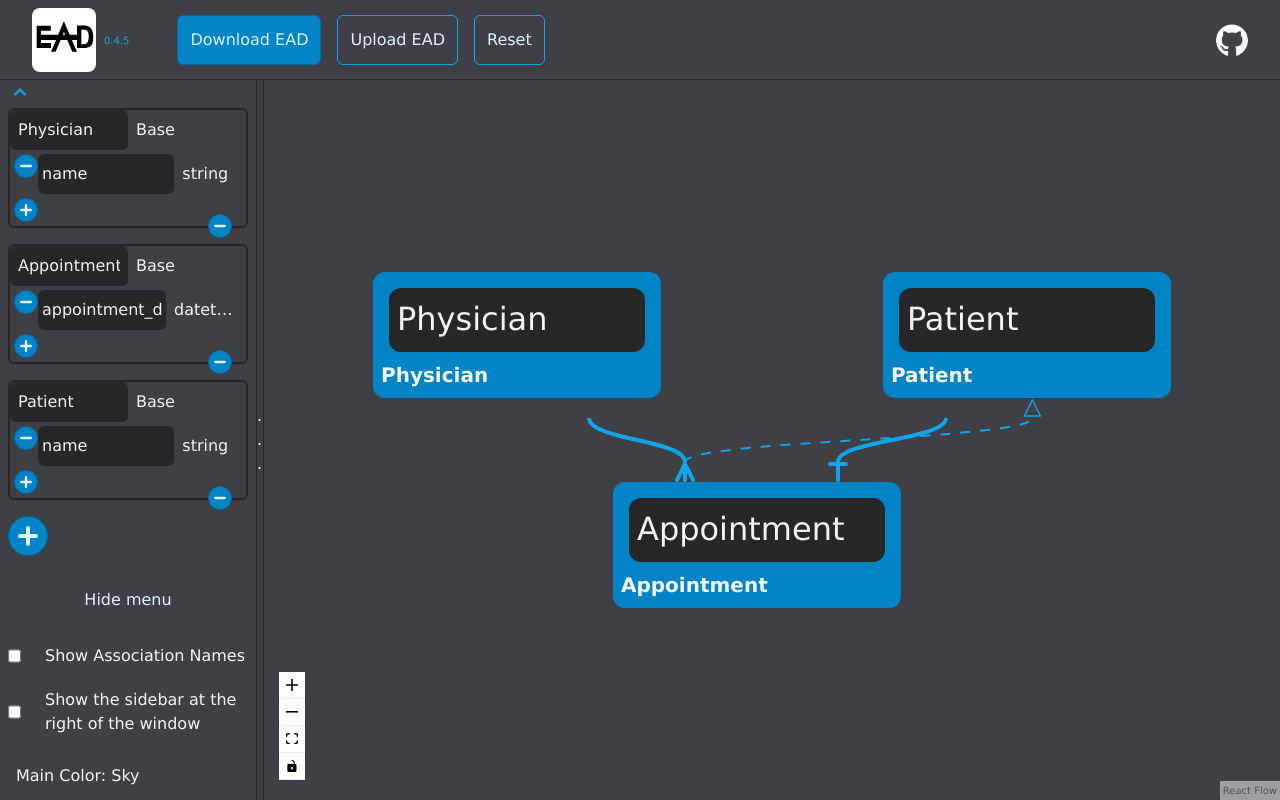
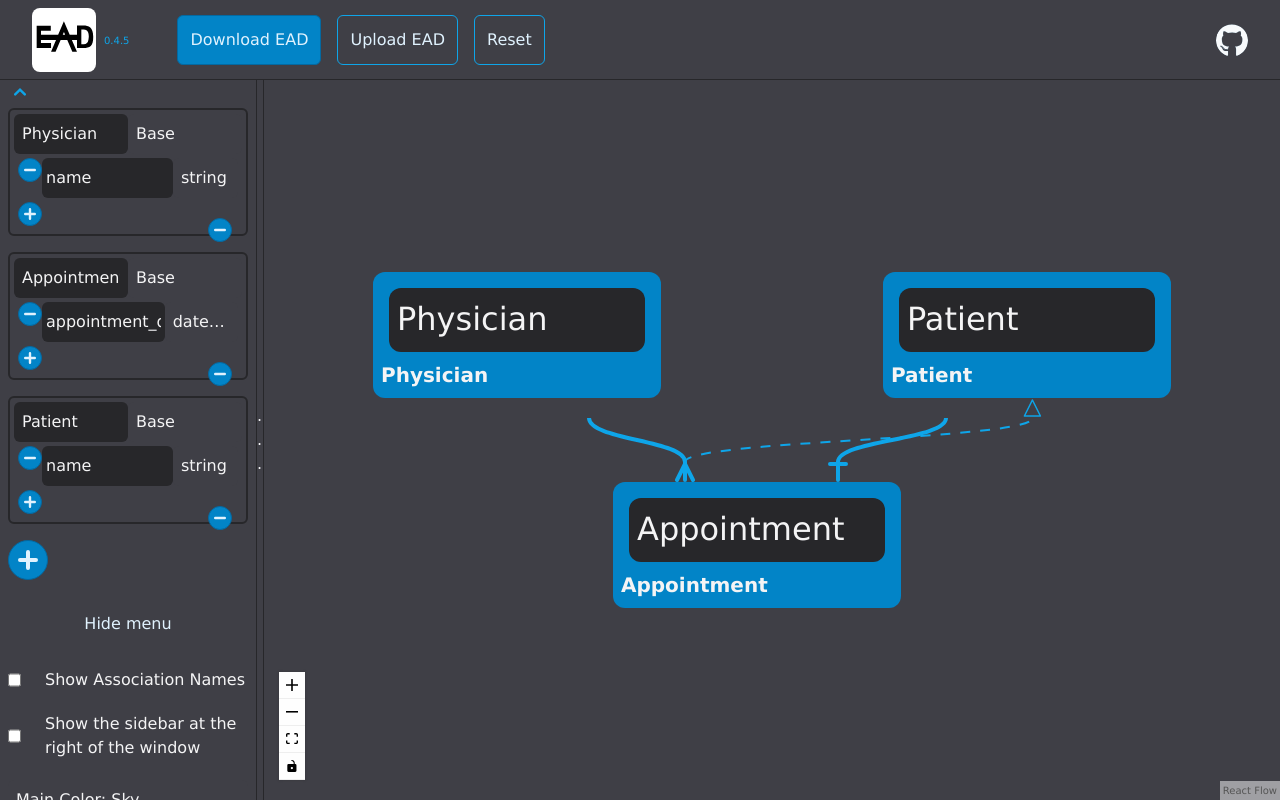
Before and after one commit to ozovalihasan/ead, a React (Vite) app: page / in a window 1280 px wide. Built offline with nearby package versions, Linux system fonts and the light colour scheme.

Commit message:
Add padding to the Sidebar component

```diff
--- a/src/components/Sidebar/Sidebar.tsx
+++ b/src/components/Sidebar/Sidebar.tsx
@@ -36,7 +36,7 @@ export const Sidebar = () => {
         Object.keys(tables).map((tableId: string) => {
           return (
             <div
-              className="my-4 w-full bg-transparent border-2 general-border rounded-md"
+              className="my-4 w-full bg-transparent border-2 general-border rounded-md p-1"
               key={tableId}
               onDragStart={(event) => onDragStart(event, 'default', tableId)}
               draggable
```
Also changed, not shown: 1 other file (tests, documents, lock files or other folders).
